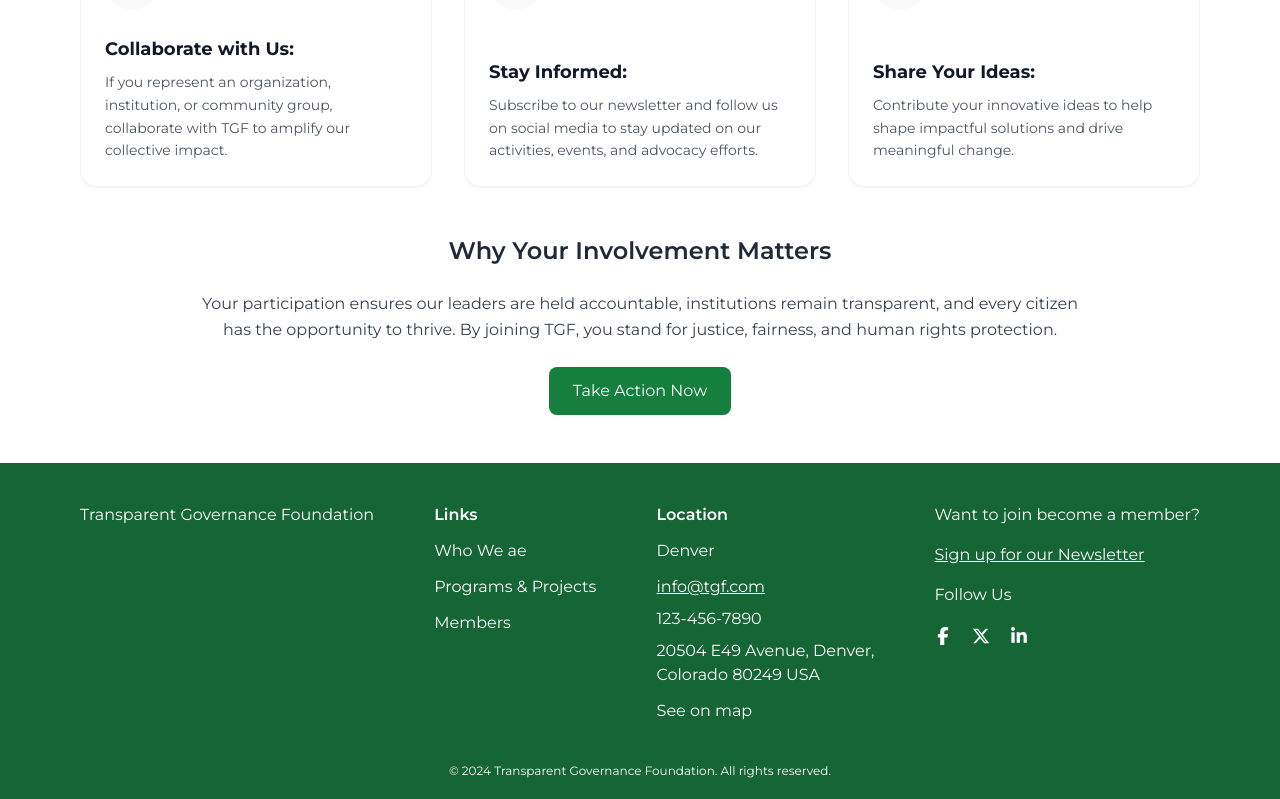
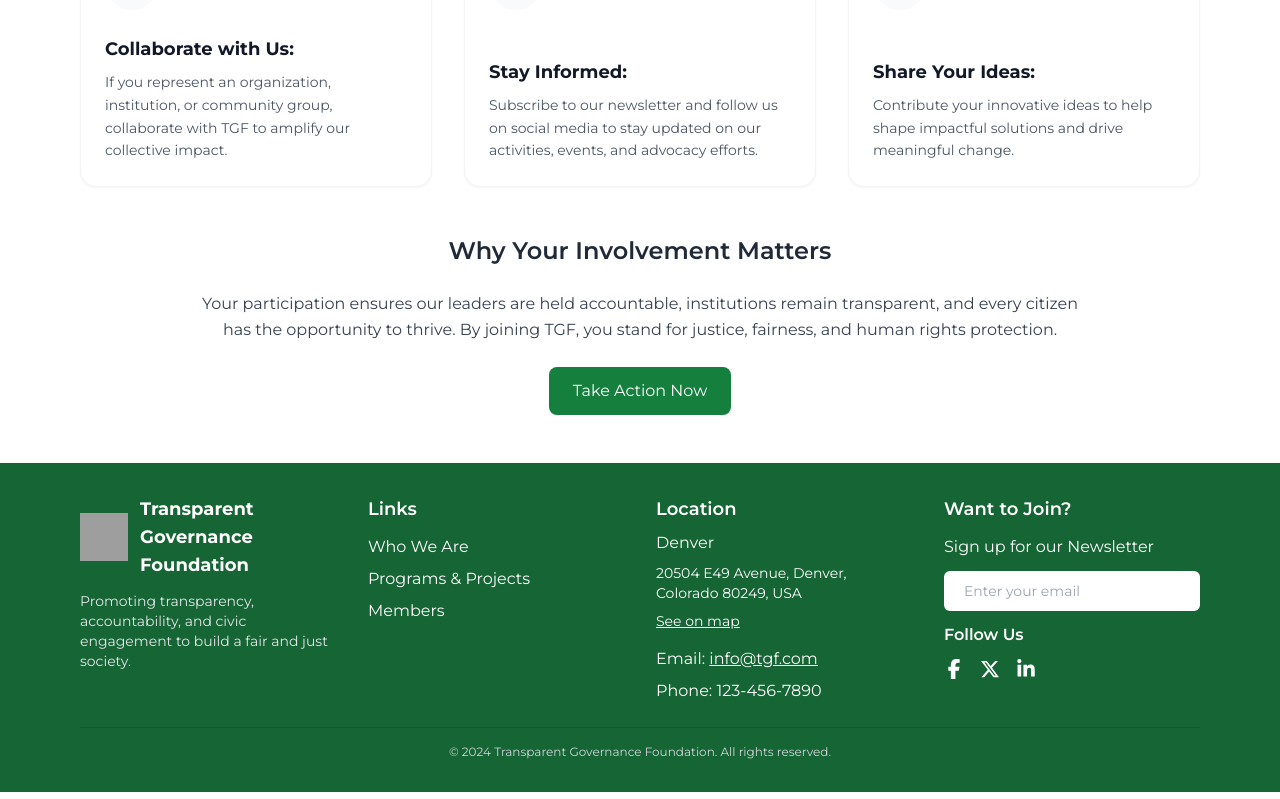
Before and after one commit to deji-ice/TransparentGovernanceFoundation, a Next.js app: page / in a window 1280 px wide. Shown: the part 2284-3083 px from the top of the page. Built offline with nearby package versions, Linux system fonts and the light colour scheme; grey boxes are pictures that could not be loaded; a web font is replaced by a local one.

Commit message:
feat: Revamp Footer component layout and styling for improved user engagement and accessibility

```diff
--- a/components/Footer.tsx
+++ b/components/Footer.tsx
@@ -1,57 +1,91 @@
 import React from "react";
-import {
-  FaFacebookF,
-  FaXTwitter,
-  FaLinkedinIn,
-} from "react-icons/fa6";
+import { FaFacebookF, FaXTwitter, FaLinkedinIn } from "react-icons/fa6";
+import Image from "next/image";
 
 const Footer = () => {
   return (
-    <footer className="flex flex-col gap-5 bg-green-800 text-white items-center w-screen px-20 py-5">
-      <div className="flex gap-3 justify-between w-full py-5">
-        <div>Transparent Governance Foundation</div>
+    <footer className="flex flex-col gap-6 bg-green-800 text-white w-full px-10 md:px-20 py-8">
+      {/* Main Footer Content */}
+      <div className="grid grid-cols-1 md:grid-cols-4 gap-8 w-full">
+        {/* Foundation Info with Logo */}
+        <div>
+          <div className="flex items-center gap-3 mb-3">
+            <Image
+              src="https://res.cloudinary.com/dhvwthnzq/image/upload/v1734355553/Transparent%20Governance%20Foundation/IMG_8356_xtbhut.png"
+              alt="Transparent Governance Foundation Logo"
+              height={50}
+              width={50}
+              className="h-12 w-12"
+            />
+            <h2 className="text-lg font-bold">
+              Transparent Governance Foundation
+            </h2>
+          </div>
+          <p className="text-sm text-gray-200">
+            Promoting transparency, accountability, and civic engagement to
+            build a fair and just society.
+          </p>
+        </div>
+
+        {/* Links Section */}
         <div className="flex flex-col gap-3">
-          <p className=" font-semibold">Links</p>
-          <ul className="flex flex-col gap-3  items-start">
-            <li>Who We ae</li>
-            <li>Programs & Projects</li>
-            <li>Members</li>
+          <h3 className="text-lg font-semibold">Links</h3>
+          <ul className="space-y-2">
+            <li className="hover:underline cursor-pointer">Who We Are</li>
+            <li className="hover:underline cursor-pointer">Programs & Projects</li>
+            <li className="hover:underline cursor-pointer">Members</li>
           </ul>
-          {/* <ul>
-            <li>Home</li>
-            <li>About Us</li>
-            <li>Our Work</li>
-            <li>Blog</li>
-            <li>Contact Us</li>
-          </ul> */}
         </div>
-        <div className="flex flex-col items-start gap-3">
-        <p className=" font-semibold">Location</p>
-          <h6>Denver</h6>
-          <div className="space-y-2">
-            <p className="underline">info@tgf.com</p>
-            <p>123-456-7890</p>
-            <p>
-              20504 E49 Avenue, Denver, <br /> Colorado 80249 USA
-            </p>
-          </div>
-          <p>See on map</p>
+
+        {/* Location Section */}
+        <div className="flex flex-col gap-2">
+          <h3 className="text-lg font-semibold">Location</h3>
+          <p>Denver</p>
+          <p className="text-sm">
+            20504 E49 Avenue, Denver, <br /> Colorado 80249, USA
+          </p>
+          <p className="underline text-sm cursor-pointer hover:text-gray-300">
+            See on map
+          </p>
+          <p className="mt-2">
+            Email:{" "}
+            <a href="mailto:info@tgf.com" className="underline hover:text-gray-300">
+              info@tgf.com
+            </a>
+          </p>
+          <p>Phone: 123-456-7890</p>
         </div>
-        <div className="flex flex-col gap-4 items-start">
-          <h6>Want to join become a member?</h6>
-          <p className="underline">Sign up for our Newsletter</p>
-          <div className="flex flex-col items-start gap-5">
-            <p>Follow Us</p>
-            <div className="flex text-lg gap-5">
-              <FaFacebookF /> <FaXTwitter /> <FaLinkedinIn />
+
+        {/* Membership and Social Links */}
+        <div className="flex flex-col gap-3">
+          <h3 className="text-lg font-semibold">Want to Join?</h3>
+          <p className="hover:underline cursor-pointer">Sign up for our Newsletter</p>
+          <input
+            type="email"
+            placeholder="Enter your email"
+            className="p-2 rounded-md placeholder:text-sm placeholder:px-3 bg-white text-gray-800"
+          />
+          <div className="flex flex-col gap-3">
+            <p className="font-semibold">Follow Us</p>
+            <div className="flex gap-4 text-xl">
+              <a href="#" aria-label="Facebook" className="hover:text-gray-300">
+                <FaFacebookF />
+              </a>
+              <a href="#" aria-label="Twitter" className="hover:text-gray-300">
+                <FaXTwitter />
+              </a>
+              <a href="#" aria-label="LinkedIn" className="hover:text-gray-300">
+                <FaLinkedinIn />
+              </a>
             </div>
           </div>
         </div>
       </div>
-      <p className="text-white text-xs">
-        &copy; {new Date().getFullYear()} Transparent Governance Foundation. All
-        rights reserved.
-      </p>
+
+      {/* Copyright */}
+      <div className="text-center text-gray-300 text-xs border-t border-gray-700 pt-4">
+        &copy; {new Date().getFullYear()} Transparent Governance Foundation. All rights reserved.
+      </div>
     </footer>
   );
 };
```
